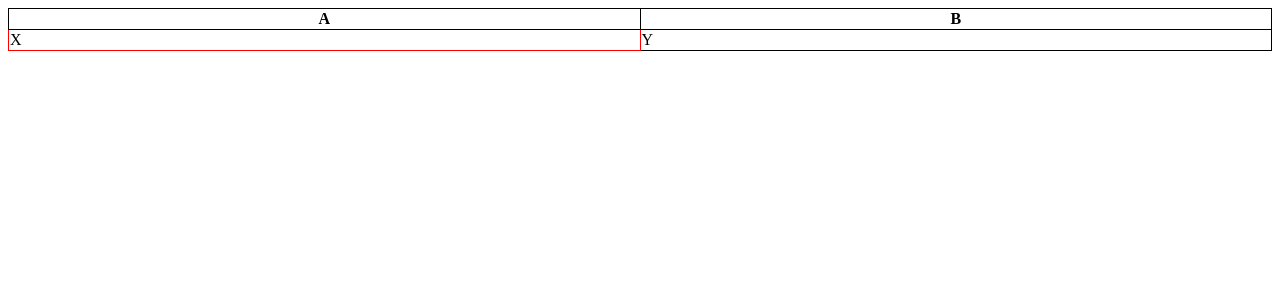
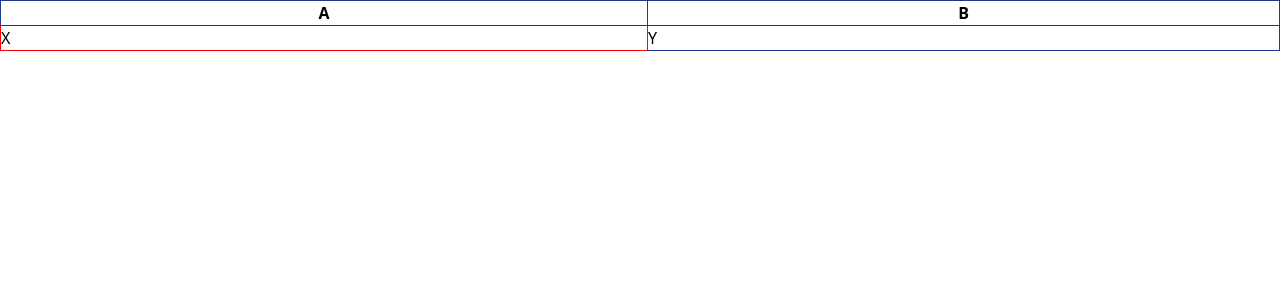
Before and after one commit to kai336/papers-db, a Next.js app: page /test in a window 1280 px wide. Shown: the top 300 px of the page. Built offline with nearby package versions, Linux system fonts and the light colour scheme.

Commit message:
tailwindcssが反映されませんん

```diff
--- a/package.json
+++ b/package.json
@@ -34,7 +34,7 @@
   },
   "devDependencies": {
     "@eslint/eslintrc": "^3",
-    "@tailwindcss/postcss": "^4",
+    "@tailwindcss/postcss": "^4.1.11",
     "@types/node": "^20",
     "@types/react": "^19",
     "@types/react-dom": "^19",
--- a/pages/_app.tsx
+++ b/pages/_app.tsx
@@ -1,5 +1,6 @@
 // pages/_app.tsx
-import "@/styles/globals.css";
+import { AppProps } from 'next/app';
+import "../styles/globals.css";
 
 export default function MyApp({ Component, pageProps }: AppProps) {
   return <Component {...pageProps} />;
--- a/pages/papers/[id].tsx
+++ b/pages/papers/[id].tsx
@@ -88,7 +88,7 @@ export default function PaperDetail({ paper }: Props) {
             onClick={() => setIsEditing(true)}
             className="mt-4 bg-blue-500 text-white px-4 py-2 rounded"
         >
-            要約を編集
+            編集
         </button>
       <div className="mt-6">
         {isEditing ? (
--- a/postcss.config.mjs
+++ b/postcss.config.mjs
@@ -1,5 +1,6 @@
-const config = {
-  plugins: ["@tailwindcss/postcss"],
+// postcss.config.mjs
+export default {
+  plugins: {
+    '@tailwindcss/postcss': {},
+  },
 };
-
-export default config;
--- a/styles/globals.css
+++ b/styles/globals.css
@@ -1,3 +1,2 @@
-@tailwind base;
-@tailwind components;
-@tailwind utilities;
+/* styles/globals.css */
+@import "tailwindcss";
--- /dev/null
+++ b/tailwind.config.js
@@ -0,0 +1,10 @@
+/** @type {import('tailwindcss').Config} */
+export default {
+  content: [
+    "./pages/**/*.{js,ts,jsx,tsx}",
+    "./components/**/*.{js,ts,jsx,tsx}",
+    "./app/**/*.{js,ts,jsx,tsx}",
+  ],
+  theme: { extend: {} },
+  plugins: [],
+};
--- a/tailwindcss.config.js
+++ /dev/null
@@ -1,12 +0,0 @@
-/** @type {import('tailwindcss').Config} */
-module.exports = {
-  content: [
-    "./pages/**/*.{js,ts,jsx,tsx}",
-    "./components/**/*.{js,ts,jsx,tsx}",
-    // app ディレクトリを使ってる場合は "./app/**/*.{js,ts,jsx,tsx}"
-  ],
-  theme: {
-    extend: {},
-  },
-  plugins: [require('@tailwindcss/forms'), requier('@tailwindcss/typography')],
-};
```
Also changed, not shown: 1 other file (tests, documents, lock files or other folders).
